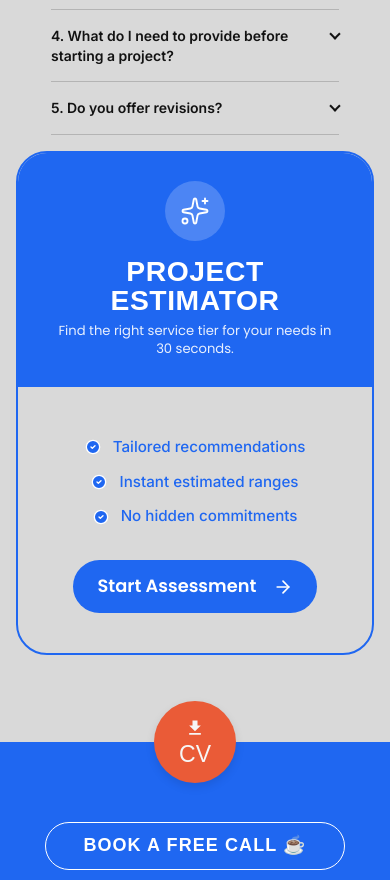
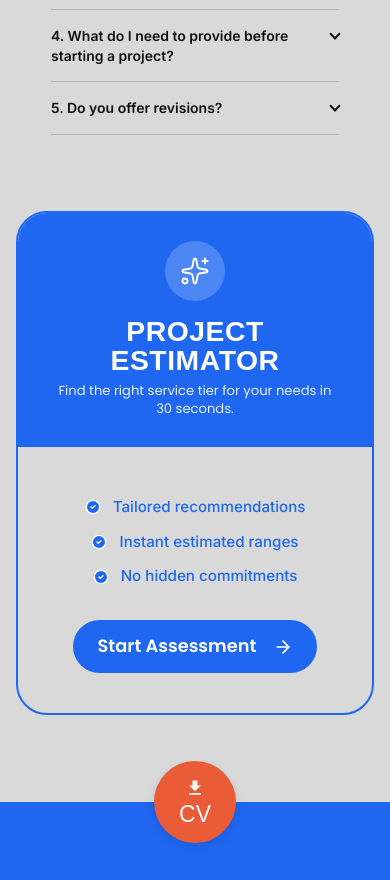
Before and after one commit to ahmadiftme8/fateme-ahmadi, a Next.js app: page /en in a window 390 px wide. Shown: the part 3020-3900 px from the top of the page. Built offline with nearby package versions, Linux system fonts and the light colour scheme; no server answers; a web font is replaced by a local one.

Commit message:
margin top

```diff
--- a/components/blocks/Footer.module.css
+++ b/components/blocks/Footer.module.css
@@ -174,6 +174,7 @@
 @media (min-width: 769px) {
 
     .footerSection {
+        margin-top: 120px;
         padding: 120px 20px 40px;
     }
 
--- a/components/estimator/ScopeQuiz.module.css
+++ b/components/estimator/ScopeQuiz.module.css
@@ -528,6 +528,10 @@
 
 /* ==================== Mobile Height Optimization ==================== */
 @media (max-width: 768px) {
+  .container {
+    margin-top: 60px;
+  }
+
   .cardBase {
     padding: 0;
   }
```
